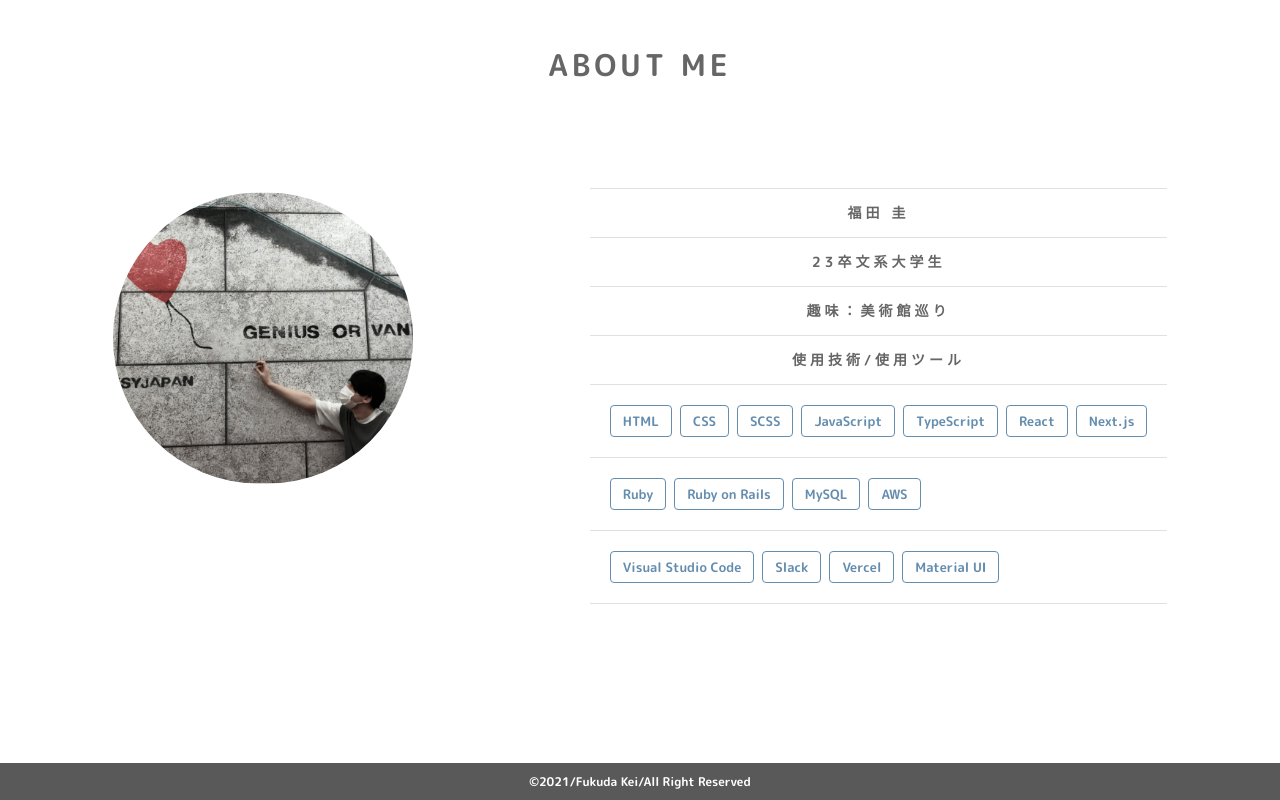
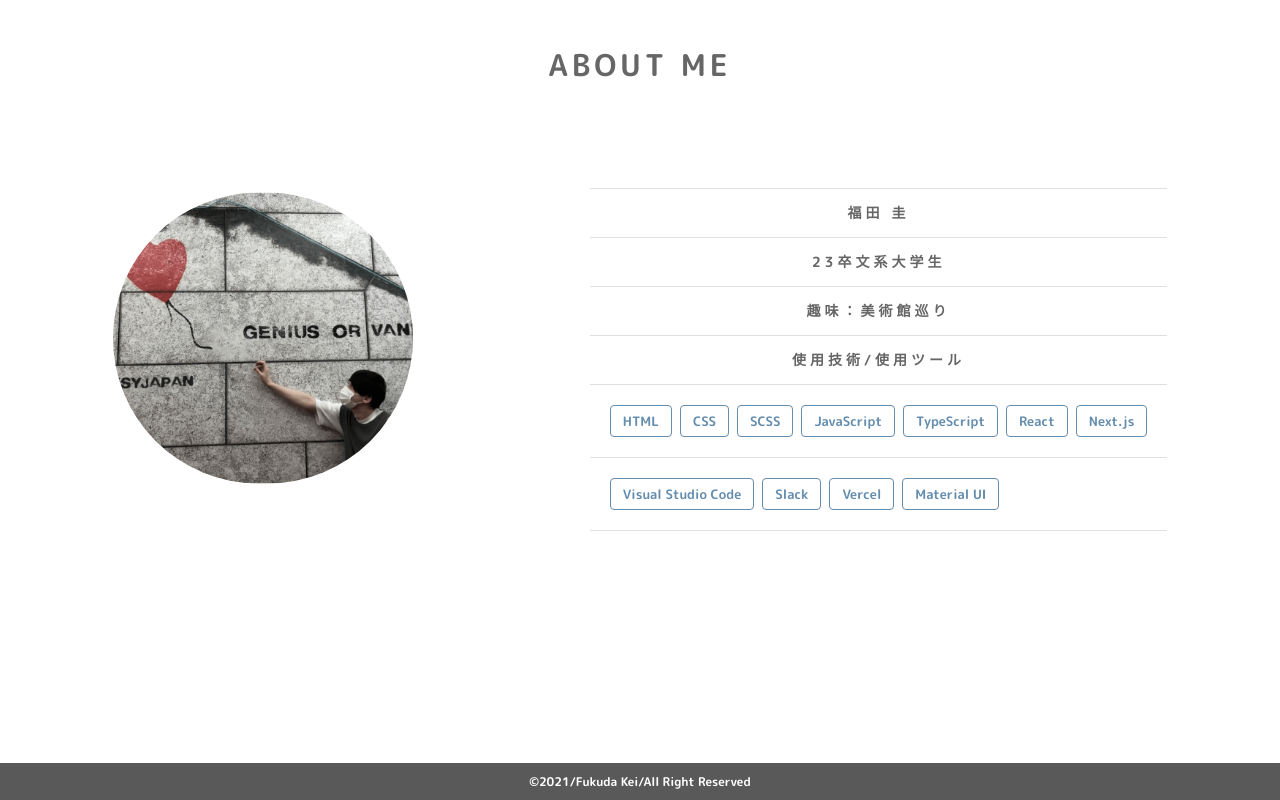
Before and after one commit to keeeei13c/MySite, a Next.js app: page / in a window 1280 px wide. Shown: the part 1501-2301 px from the top of the page. Built offline with nearby package versions, Linux system fonts and the light colour scheme.

Commit message:
remove skills

```diff
--- a/src/components/home/about/skills.tsx
+++ b/src/components/home/about/skills.tsx
@@ -5,7 +5,7 @@ import Divider from '@material-ui/core/Divider';
 
 interface AboutMeSkill {
     skills1: Array<string>,
-    skills2: Array<string>,
+    // skills2: Array<string>,
     skills3: Array<string>,
 }
 
@@ -20,12 +20,12 @@ const AboutMeSkills: Array<AboutMeSkill> = [
             'React',
             'Next.js',
         ],
-        skills2: [
-            'Ruby',
-            'Ruby on Rails',
-            'MySQL',
-            'AWS',
-        ],
+        // skills2: [
+        //     'Ruby',
+        //     'Ruby on Rails',
+        //     'MySQL',
+        //     'AWS',
+        // ],
         skills3: [
             'Visual Studio Code',
             'Slack',
@@ -66,22 +66,23 @@ const Skills: React.FunctionComponent = () => {
             </div>
         )
     })
-    const skills2 = AboutMeSkills.map(AboutMeSkill => {
-        return (
-            <div className={classes.skills}>
-                {AboutMeSkill.skills2.map(skill => {
-                    return (
-                        <Chip
-                            key={skill}
-                            label={skill}
-                            color="primary"
-                            variant="outlined"
-                        />
-                    );
-                })}
-            </div>
-        )
-    })
+    //skill2のスキルを取得したら解禁
+    // const skills2 = AboutMeSkills.map(AboutMeSkill => {
+    //     return (
+    //         <div className={classes.skills}>
+    //             {AboutMeSkill.skills2.map(skill => {
+    //                 return (
+    //                     <Chip
+    //                         key={skill}
+    //                         label={skill}
+    //                         color="primary"
+    //                         variant="outlined"
+    //                     />
+    //                 );
+    //             })}
+    //         </div>
+    //     )
+    // })
     const skills3 = AboutMeSkills.map(AboutMeSkill => {
         return (
             <div className={classes.skills}>
@@ -103,8 +104,8 @@ const Skills: React.FunctionComponent = () => {
         <>
                     {skills1}
                     <Divider />
-                    {skills2}
-                    <Divider />
+                    {/* {skills2}
+                    <Divider /> */}
                     {skills3}
                     <Divider />
             </>
```
